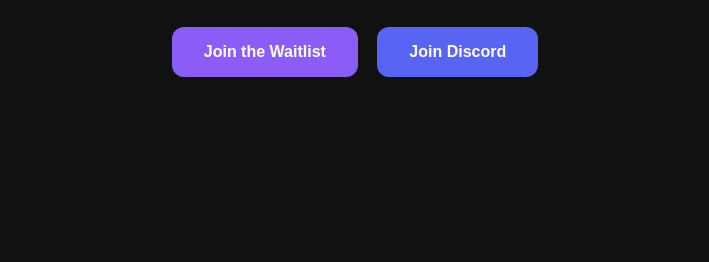
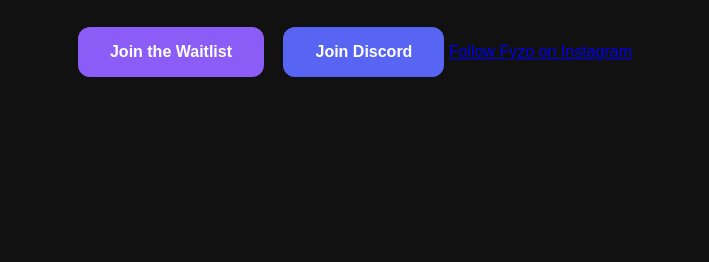
Before and after one commit to Shimoto-Fyzo/fyzo-landing-page, a plain HTML site: page index.html in a window 1280 px wide. Shown: the part 379-641 px from the top of the page, without its empty margins (285-994 px from the left). Drawn offline with Linux system fonts and the light colour scheme.

Commit message:
Update index.html

```diff
--- a/index.html
+++ b/index.html
@@ -96,6 +96,9 @@
 
 <a class="discord-button" href="https://discord.gg/AZGxqUtDdM">
         Join Discord
+</a>
+    <a href="https://instagram.com/fyzo_llc" class="Instagram-button">
+    Follow Fyzo on Instagram
 </a>
 
 </div>
```
